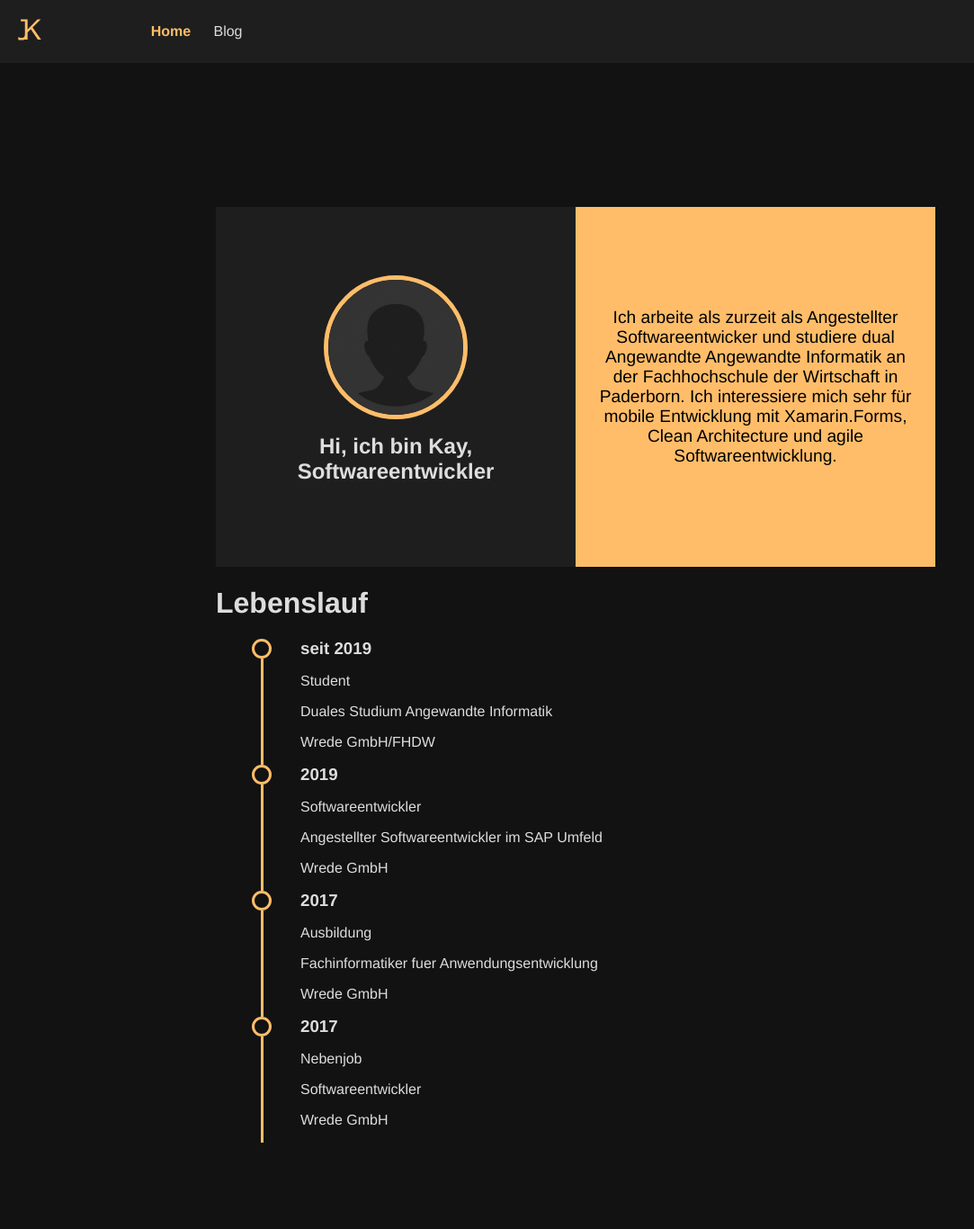
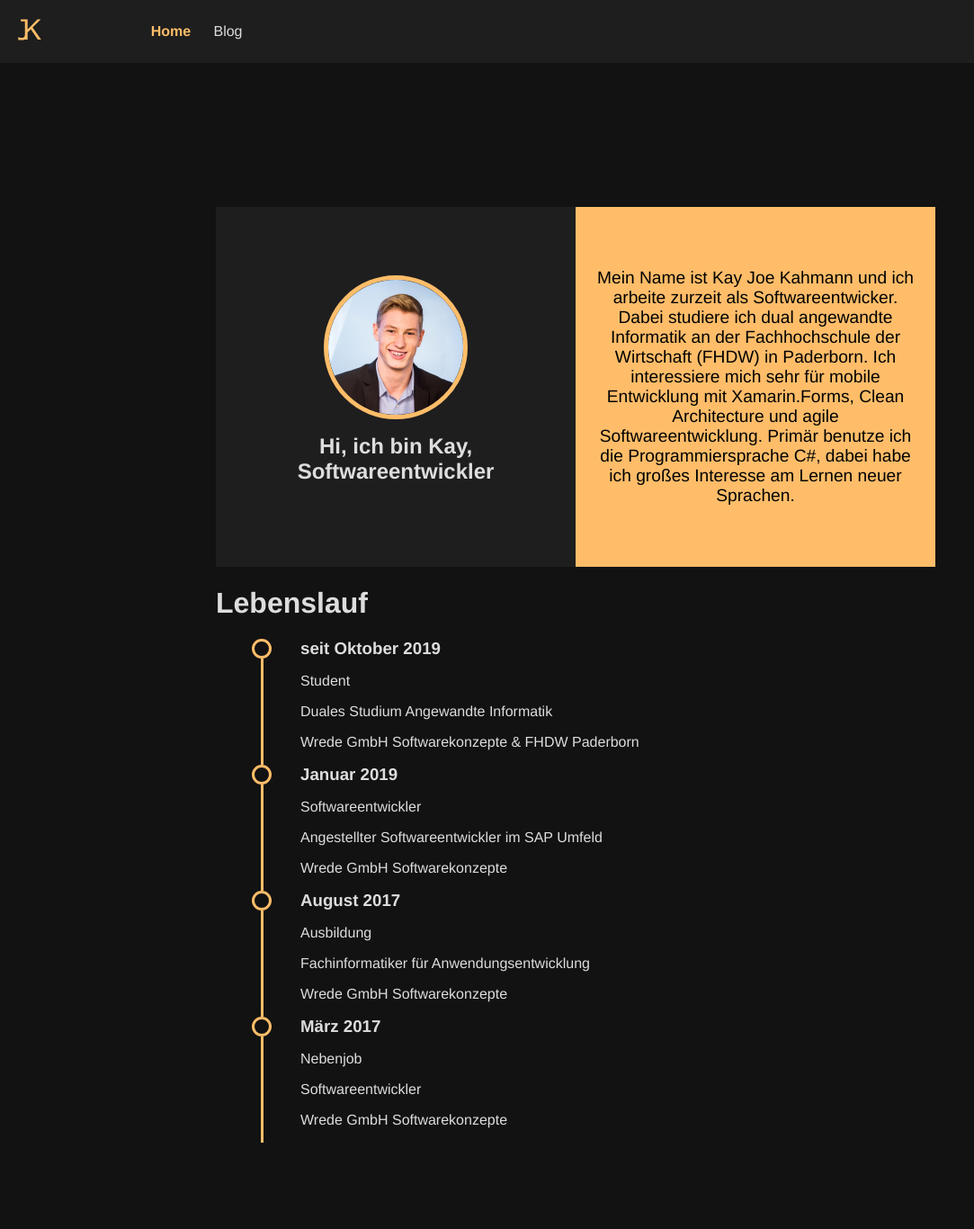
Before and after one commit to jonkas2211/jonkas2211.github.io, a Jekyll site: the page built from index.html, in a window 1280 px wide. Shown: the whole page at 90% size, without its empty margins (0-1083 px from the left). Built offline with Jekyll 4.4.1, drawn with Linux system fonts in a browser that asks for light colours.

Commit message:
Update site

```diff
--- a/_data/career.json
+++ b/_data/career.json
@@ -1,26 +1,26 @@
 [
     {
-        "year": "seit 2019",
+        "year": "seit Oktober 2019",
         "position": "Student",
-        "company" : "Wrede GmbH/FHDW",
+        "company" : "Wrede GmbH Softwarekonzepte & FHDW Paderborn",
         "description": "Duales Studium Angewandte Informatik"
     },
     {
-        "year": "2019",
+        "year": "Januar 2019",
         "position": "Softwareentwickler",
-        "company" : "Wrede GmbH",
+        "company" : "Wrede GmbH Softwarekonzepte",
         "description": "Angestellter Softwareentwickler im SAP Umfeld"
     },
     {
-        "year": "2017",
+        "year": "August 2017",
         "position": "Ausbildung",
-        "company" : "Wrede GmbH",
-        "description": "Fachinformatiker fuer Anwendungsentwicklung"
+        "company" : "Wrede GmbH Softwarekonzepte",
+        "description": "Fachinformatiker für Anwendungsentwicklung"
     },
     {
-        "year": "2017",
+        "year": "März 2017",
         "position": "Nebenjob",
-        "company" : "Wrede GmbH",
+        "company" : "Wrede GmbH Softwarekonzepte",
         "description": "Softwareentwickler"
     }
 ]
--- a/_data/me.json
+++ /dev/null
@@ -1,3 +0,0 @@
-{
-    "resume" : "Ich arbeite als zurzeit als Angestellter Softwareentwicker und studiere dual Angewandte Angewandte Informatik an der Fachhochschule der Wirtschaft in Paderborn. Ich interessiere mich sehr für mobile Entwicklung mit Xamarin.Forms, Clean Architecture und agile Softwareentwicklung."
-}
--- a/_data/navigation.json
+++ b/_data/navigation.json
@@ -20,10 +20,6 @@
         {
             "name": "Blog",
             "url": "/blog.html"
-        },
-        {
-            "name": "Blog2",
-            "url": "/blog.html"
         }
     ]
 }
--- a/_includes/navigation.html
+++ b/_includes/navigation.html
@@ -3,7 +3,6 @@
 {% if layout.navType == "advanced" %}
     {% assign navData = site.data.navigation.advanced %}
 {% endif %}
-
 <div class="navContainer">
     <div class="branding">
         <a href="index.html">
--- /dev/null
+++ b/_includes/resume.md
@@ -0,0 +1,3 @@
+Mein Name ist Kay Joe Kahmann und ich arbeite zurzeit als Softwareentwicker. Dabei studiere ich dual angewandte Informatik an der Fachhochschule der Wirtschaft (FHDW) in Paderborn.
+Ich interessiere mich sehr für mobile Entwicklung mit Xamarin.Forms, Clean Architecture und agile Softwareentwicklung.
+Primär benutze ich die Programmiersprache C#, dabei habe ich großes Interesse am Lernen neuer Sprachen.
--- a/_sass/main.scss
+++ b/_sass/main.scss
@@ -162,6 +162,12 @@ body {
     }
 }
 
+.blog-post-heading{
+    a {
+        text-decoration: none;
+    }
+}
+
 @media only screen and (min-width: 900px) {
 
     .hero {
--- a/blog.html
+++ b/blog.html
@@ -1,6 +1,6 @@
 ---
 layout: blog
-title: KJK - Blog
+title: Blog - Kay Joe Kahmann
 ---
 
 <div class="blog">
@@ -10,7 +10,7 @@ title: KJK - Blog
   <ul>
     {% for post in site.posts %}
     <li>
-      <h2><a href="{{ post.url }}">{{ post.title }}</a></h2>
+      <h2 class="blog-post-heading"><a href="{{ post.url }}">{{ post.title }}</a></h2>
       {{ post.excerpt }}
     </li>
     {% endfor %}
--- a/index.html
+++ b/index.html
@@ -1,13 +1,13 @@
 ---
 layout: default
-title: KJK
+title: Kay Joe Kahmann
 ---
 
 <div class="home-container">
     <div class="hero">
         <div class="hero-me square">
             <div class="content">
-                <img src="/assets/img/avatar.png" alt="Avatar" />
+                <img src="/assets/img/avatar.png" alt="Kay Joe Kahmann" />
                 <h1>
                     Hi, ich bin Kay, </br>
                     Softwareentwickler
@@ -17,7 +17,7 @@ title: KJK
         <div class="hero-introduction square">
             <div class="content">
                 <p>
-                    {{ site.data.me.resume }}
+                    {% include resume.md %}
                 </p>
                 </div>
         </div>
```
Also changed, not shown: assets/img/avatar.png.
